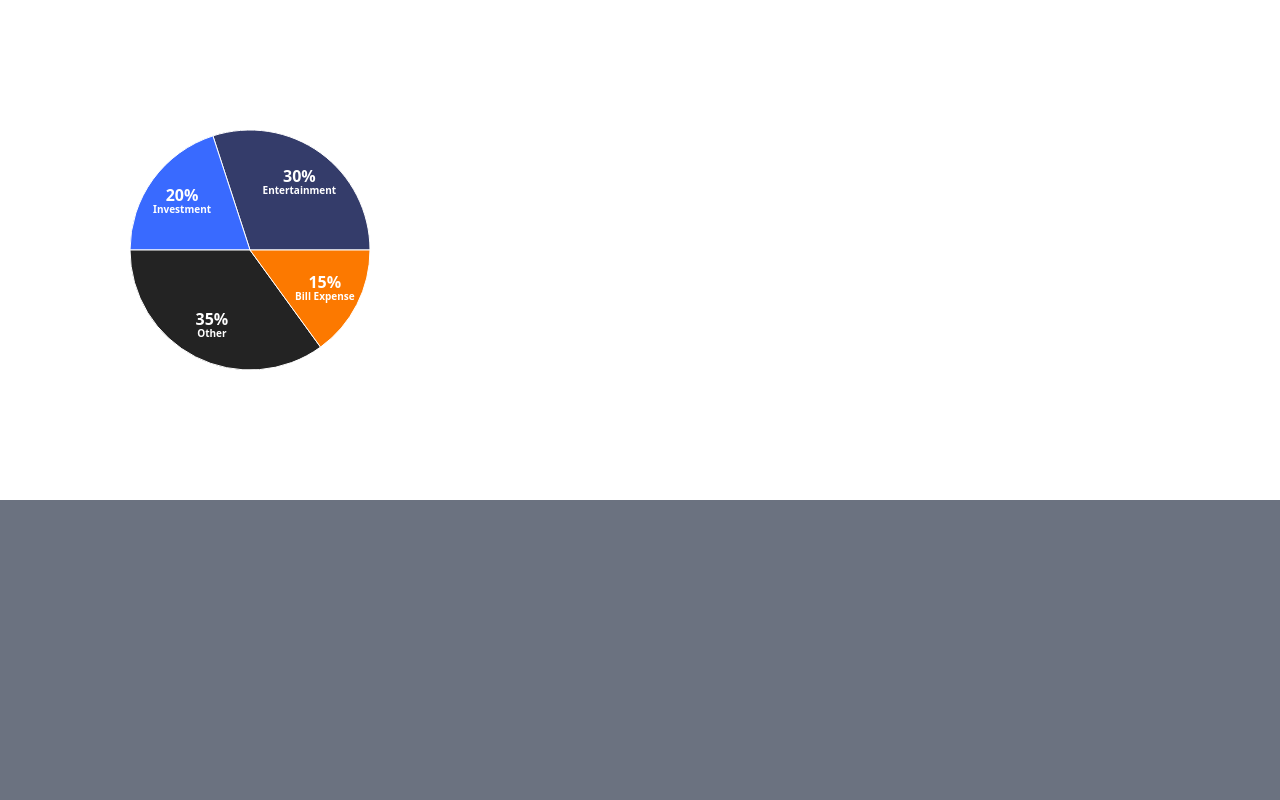
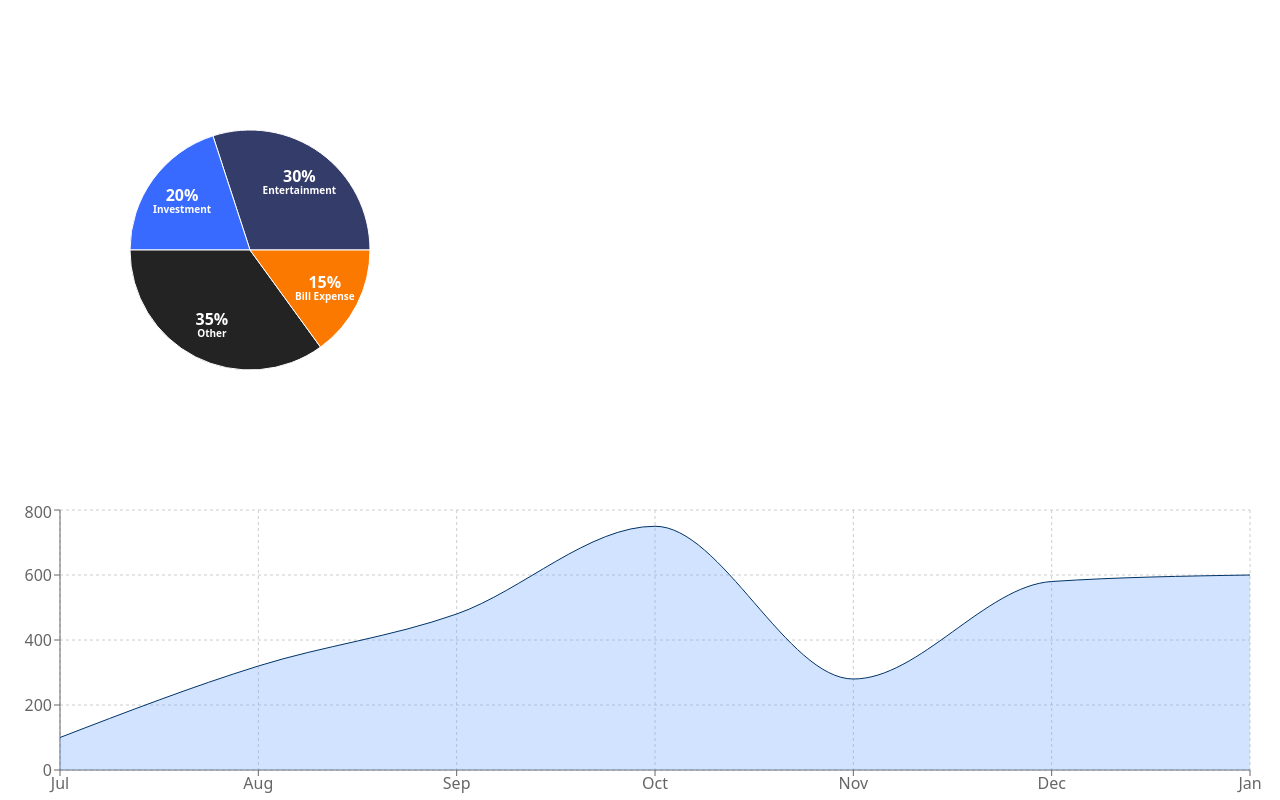
Before and after one commit to lubabashaik/soar-frontend-task, a React (Vite) app: page /dashboard in a window 1280 px wide. Shown: the part 324-1124 px from the top of the page. Before the commit the page ends 824 px from the top, so only its background shows below. Built offline with nearby package versions, Linux system fonts and the light colour scheme.

Commit message:
chore: balance history added

```diff
--- a/src/App.tsx
+++ b/src/App.tsx
@@ -1,3 +1,4 @@
+import Balance from './components/ui/Balance-History'
 import Graph from './components/ui/Graph'
 import PieChart from './components/ui/PieChart'
 
@@ -7,6 +8,8 @@ function App() {
       <p className="font-bold">Weekly Activity</p>
       <Graph />
       <PieChart />
+      <Balance />
+
       {/* <Sidebar />
       <Routes>
         <Route path="/dashboard" element={<Dashboard />} />
--- /dev/null
+++ b/src/components/ui/Balance-History.tsx
@@ -0,0 +1,73 @@
+// import React, { PureComponent } from 'react'
+import { AreaChart, Area, XAxis, YAxis, CartesianGrid, Tooltip, ResponsiveContainer } from 'recharts'
+
+const data = [
+  {
+    name: 'Jul',
+    value: 100,
+    // pv: 2400,
+    // amt: 2400,
+  },
+  {
+    name: 'Aug',
+    value: 320,
+    // pv: 1398,
+    // amt: 2210,
+  },
+  {
+    name: 'Sep',
+    value: 480,
+    // pv: 9800,
+    // amt: 2290,
+  },
+  {
+    name: 'Oct',
+    value: 750,
+    // pv: 3908,
+    // amt: 2000,
+  },
+  {
+    name: 'Nov',
+    value: 280,
+    // pv: 4800,
+    // amt: 2181,
+  },
+  {
+    name: 'Dec',
+    value: 580,
+    // pv: 3800,
+    // amt: 2500,
+  },
+  {
+    name: 'Jan',
+    value: 600,
+    // pv: 4300,
+    // amt: 2100,
+  },
+]
+
+function Balance() {
+  return (
+    <div style={{ width: '100%', height: 300 }}>
+      <ResponsiveContainer>
+        <AreaChart
+          data={data}
+          margin={{
+            top: 10,
+            right: 30,
+            left: 0,
+            bottom: 0,
+          }}
+        >
+          <CartesianGrid strokeDasharray="3 3" />
+          <XAxis dataKey="name" />
+          <YAxis ticks={[0, 200, 400, 600, 800]} />
+          <Tooltip />
+          <Area type="monotone" dataKey="value" stroke="#003366" fillOpacity={0.3} fill="#66A3FF" />
+        </AreaChart>
+      </ResponsiveContainer>
+    </div>
+  )
+}
+
+export default Balance
```
